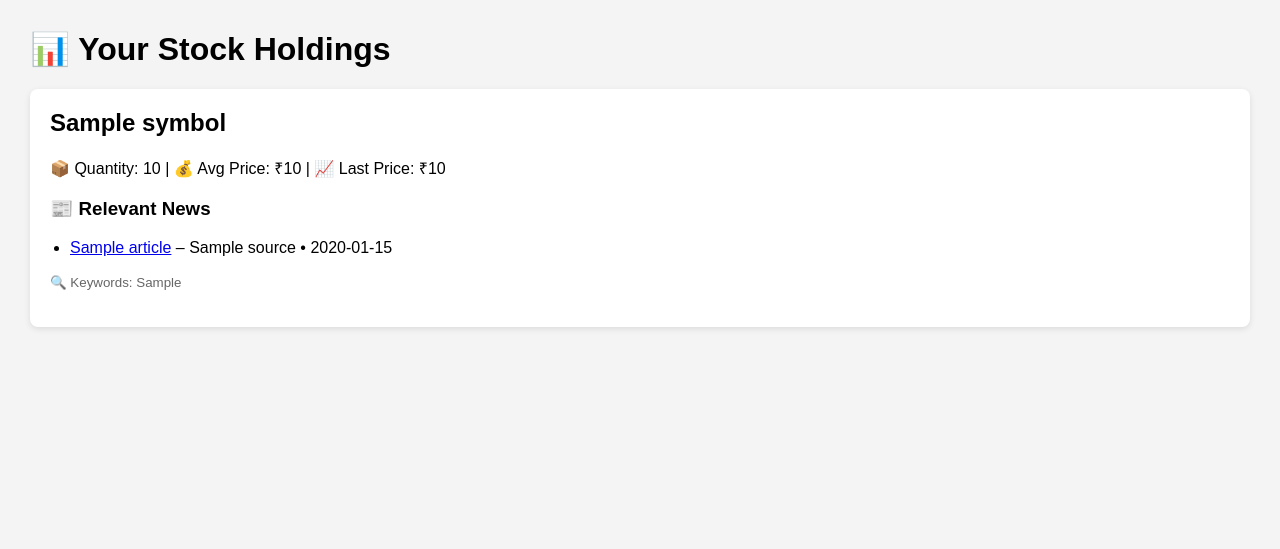
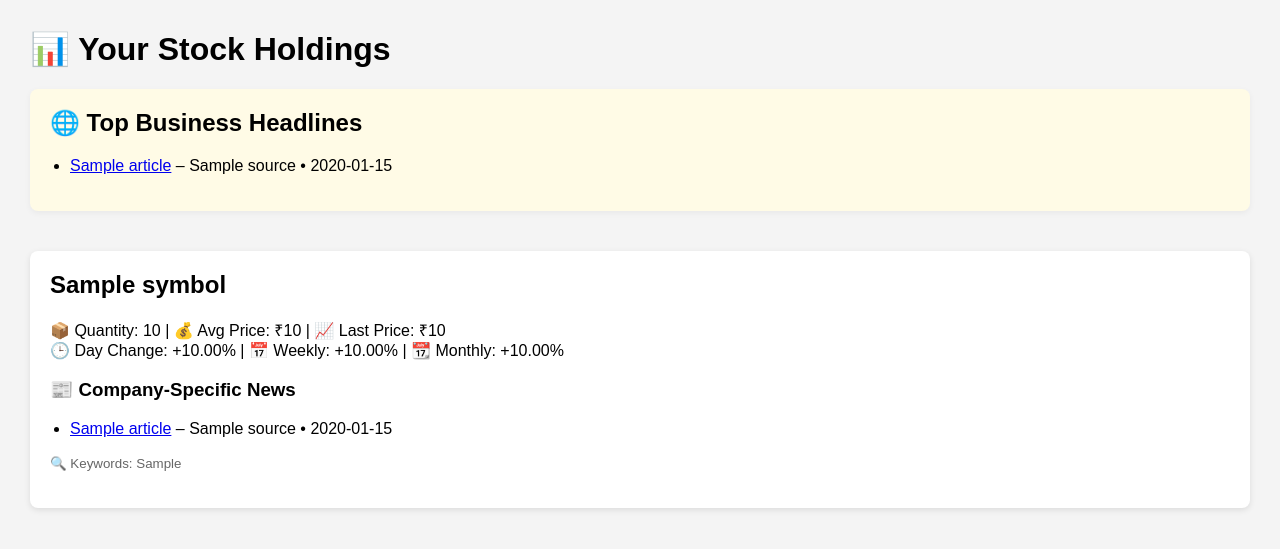
Before and after one commit to sparro81/kite-mcp-client, a FastAPI app: template templates/holdings.html in a window 1280 px wide. Shown: the top 549 px of the page. Run offline with FastAPI, Linux system fonts and the light colour scheme; the template is opened without the code that fills it: most values are stand-ins (such as "Sample title", 1, 10 or a date in 2020).

Commit message:
added other changes

```diff
--- a/app.py
+++ b/app.py
@@ -13,6 +13,7 @@ from dotenv import load_dotenv
 import os
 import json
 import logging
+from datetime import datetime, timedelta
 
 load_dotenv()  # Load variables from .env into the environment
 app = FastAPI()
@@ -44,19 +45,13 @@ logging.basicConfig(level=logging.INFO, format="%(asctime)s %(levelname)s %(mess
 def expand_query_with_gpt(company_name, sector, description):
     prompt = (
         f"You are a financial news analyst.\n"
-        f"Company: “{company_name}” (sector: {sector})\n"
+        f"Company: \"{company_name}\" (sector: {sector})\n"
         f"Description:\n{description}\n\n"
-        "List the 8 most important news items that drive its share price, "
-        "for example for financial stocks, Interest rates, Inflation, GDP, etc. "
-        "for consumer stocks, consumer spending, inflation, etc. "
-        "for technology stocks, new product launches, etc. "
-        "for healthcare stocks, new drug approvals, etc. "
-        "for energy stocks, oil prices, etc. "
-        "for industrials stocks, new orders, etc. "
-        "for utilities stocks, new regulations, etc. "
-        "for telecom stocks, new data plans, etc. "
-        "then output **only** a single space-separated string of those keywords "
-
+        "Task: List up to 8 keywords or short phrases that are most likely to appear in recent news headlines or summaries about this company and its sector.\n"
+        "- Focus on: the company's full name, ticker symbol, and common abbreviations; major products, services, platforms, or technologies; key partnerships, acquisitions, or regulatory events; sector-specific terms, regulatory bodies, or market trends relevant to this company; synonyms or alternate names used in the media.\n"
+        "- Do NOT include generic financial terms like growth, performance, sentiment, economic, investment, market, financial, etc.\n"
+        "- Prefer terms that are likely to be used in news headlines or summaries.\n"
+        "Output only a single space-separated string of those keywords or phrases."
     )
     try:
         logging.info(f"[GPT] expand_query for {company_name!r}")
@@ -99,23 +94,25 @@ def is_article_relevant(article, company_name, enriched_query, threshold=1):
     except Exception as e:
         logging.error(f"⚠️ relevance GPT error on {title!r}: {e}")
 
-    # 2) Fallback: simple keyword‐presence scan
-    text = (title + " " + desc).lower()
-    for kw in enriched_query.split():
-        if len(kw) > 2 and kw.lower() in text:
-            logging.info(f"[fallback] matched keyword “{kw}” in article {title!r}")
-            return True
+    # 2) Fallback: simple keyword‐presence scan (REMOVED)
+    # text = (title + " " + desc).lower()
+    # for kw in enriched_query.split():
+    #     if len(kw) > 2 and kw.lower() in text:
+    #         logging.info(f"[fallback] matched keyword "{kw}" in article {title!r}")
+    #         return True
 
     return False
 
 @app.get("/", response_class=HTMLResponse)
 async def homepage(request: Request):
     holdings = load_holdings()
-    all_articles = requests.get(
+    # 1. Fetch top business headlines for the top section
+    top_headlines = requests.get(
         GNEWS_ENDPOINT,
-        params={"topic": "business","lang": "en","country": "in","max": 50,"token": GNEWS_API_KEY}
+        params={"topic": "business", "lang": "en", "country": "in", "max": 10, "token": GNEWS_API_KEY}
     ).json().get("articles", [])
 
+    # 2. For each holding, fetch company-specific news using the search API
     holdings_with_news = []
     for h in holdings:
         symbol = h["tradingsymbol"].strip()
@@ -128,27 +125,68 @@ async def homepage(request: Request):
         sector = info.get("sector", "")
         desc = info.get("longBusinessSummary", "")
 
+        # Use yfinance to get price history for day, week, month change
+        ticker = yf.Ticker(f"{symbol}.NS")
+        hist = ticker.history(period="1mo")
+        last_price = hist["Close"].iloc[-1] if not hist.empty else None
+        prev_close = hist["Close"].iloc[-2] if len(hist) > 1 else last_price
+        day_change_pct = ((last_price - prev_close) / prev_close * 100) if last_price and prev_close else None
+        # Weekly change: compare last price to price 5 trading days ago
+        week_ago_idx = -6 if len(hist) >= 6 else 0
+        week_ago = hist["Close"].iloc[week_ago_idx] if not hist.empty else None
+        week_change_pct = ((last_price - week_ago) / week_ago * 100) if last_price and week_ago and week_ago != 0 else None
+        # Monthly change: compare last price to first price in the month
+        month_ago = hist["Close"].iloc[0] if not hist.empty else None
+        month_change_pct = ((last_price - month_ago) / month_ago * 100) if last_price and month_ago and month_ago != 0 else None
+
+        # Use LLM to generate search keywords
         enriched_query = expand_query_with_gpt(name, sector, desc)
         logging.info(f"[DEBUG] enriched_query for {symbol}: {enriched_query}")
 
-        relevant = []
-        for art in all_articles:
-            if is_article_relevant(art, name, enriched_query):
-                relevant.append(art)
+        # Search for each keyword and company name separately, aggregate and deduplicate
+        recent_days = 2
+        from_date = (datetime.utcnow() - timedelta(days=recent_days)).strftime('%Y-%m-%dT%H:%M:%SZ')
+        search_terms = [name] + enriched_query.split()
+        all_articles = []
+        seen_urls = set()
+        for term in search_terms:
+            params = {
+                "q": term,
+                "lang": "en",
+                "country": "in",
+                "max": 5,  # limit per term to avoid flooding
+                "from": from_date,
+                "token": GNEWS_API_KEY
+            }
+            try:
+                resp = requests.get("https://gnews.io/api/v4/search", params=params)
+                articles = resp.json().get("articles", [])
+                for art in articles:
+                    if art["url"] not in seen_urls:
+                        seen_urls.add(art["url"])
+                        all_articles.append(art)
+            except Exception as e:
+                logging.error(f"Error fetching search news for {symbol} with term '{term}': {e}")
+
+        # Optionally filter with is_article_relevant
+        relevant = [art for art in all_articles if is_article_relevant(art, name, enriched_query)]
 
         logging.info(f"{symbol}: found {len(relevant)} relevant articles")
         holdings_with_news.append({
             "symbol":        symbol,
             "quantity":      h["quantity"],
             "avg_price":     h["average_price"],
-            "last_price":    h["last_price"],
+            "last_price":    last_price,
+            "day_change_pct": day_change_pct,
+            "week_change_pct": week_change_pct,
+            "month_change_pct": month_change_pct,
             "enriched_query": enriched_query,   # pass it through so you can print in the template
             "articles":      relevant
         })
 
     return templates.TemplateResponse(
         "holdings.html",
-        {"request": request, "data": holdings_with_news}
+        {"request": request, "top_headlines": top_headlines, "data": holdings_with_news}
     )
 
 if __name__ == "__main__":
--- a/templates/holdings.html
+++ b/templates/holdings.html
@@ -9,15 +9,42 @@
         ul { padding-left: 20px; }
         li { margin-bottom: 10px; }
         small { color: #666; }
+        .headline-list { background: #fffbe6; padding: 20px; border-radius: 8px; margin-bottom: 40px; box-shadow: 0 2px 6px rgba(0,0,0,0.05); }
     </style>
 </head>
 <body>
     <h1>📊 Your Stock Holdings</h1>
+
+    <!-- Top Headlines Section -->
+    <div class="headline-list">
+        <h2>🌐 Top Business Headlines</h2>
+        <ul>
+            {% for article in top_headlines %}
+                <li>
+                  <a href="{{ article.url }}" target="_blank">{{ article.title }}</a>
+                  – {{ article.source.name }} • {{ article.publishedAt[:10] }}
+                </li>
+            {% else %}
+                <li><i>No top headlines found.</i></li>
+            {% endfor %}
+        </ul>
+    </div>
+
+    <!-- Holdings Section -->
     {% for holding in data %}
     <div class="card">
         <h2>{{ holding.symbol }}</h2>
-        <p>📦 Quantity: {{ holding.quantity }} | 💰 Avg Price: ₹{{ holding.avg_price }} | 📈 Last Price: ₹{{ holding.last_price }}</p>
-        <h3>📰 Relevant News</h3>
+        <p>
+            📦 Quantity: {{ holding.quantity }} |
+            💰 Avg Price: ₹{{ holding.avg_price }} |
+            📈 Last Price: ₹{{ holding.last_price }}<br>
+            <span>
+                🕒 Day Change: {% if holding.day_change_pct is not none %}{{ '%+.2f'|format(holding.day_change_pct) }}%{% else %}-{% endif %} |
+                📅 Weekly: {% if holding.week_change_pct is not none %}{{ '%+.2f'|format(holding.week_change_pct) }}%{% else %}-{% endif %} |
+                📆 Monthly: {% if holding.month_change_pct is not none %}{{ '%+.2f'|format(holding.month_change_pct) }}%{% else %}-{% endif %}
+            </span>
+        </p>
+        <h3>📰 Company-Specific News</h3>
         <ul>
             {% for article in holding.articles %}
                 <li>
@@ -28,7 +55,6 @@
                 <li><i>No relevant news found.</i></li>
             {% endfor %}
         </ul>
-        <!-- Moved outside the <ul> and corrected variable name -->
         <p><small>🔍 Keywords: {{ holding.enriched_query }}</small></p>
     </div>
     {% endfor %}
```
